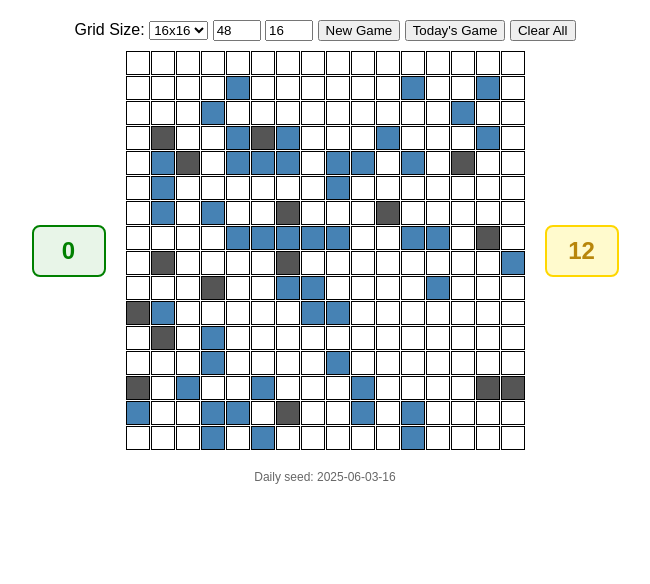
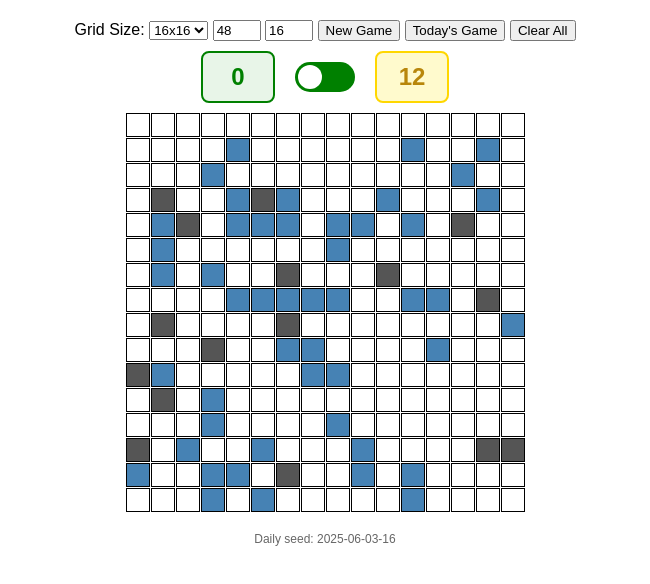
Before and after one commit to seibaby/blockgame, a plain HTML site: page index.html in a window 1280 px wide. Shown: the whole page, without its empty margins (315-965 px from the left). Drawn offline with Linux system fonts and the light colour scheme.

Commit message:
Add files via upload

```diff
--- a/index.html
+++ b/index.html
@@ -3,7 +3,7 @@
 <head>
   <meta charset="UTF-8" />
   <meta name="viewport" content="width=device-width, initial-scale=1.0"/>
-  <title>Clump Marker Game</title>
+  <title>Block Game</title>
   <style>
     body {
       font-family: sans-serif;
@@ -15,9 +15,42 @@
     #controls {
       margin-bottom: 10px;
     }
+    #marker-toggle {
+      display: flex;
+      align-items: center;
+      justify-content: center;
+      gap: 20px;
+      margin-bottom: 10px;
+    }
+    .toggle-switch {
+      position: relative;
+      width: 60px;
+      height: 30px;
+      background-color: green;
+      border-radius: 15px;
+      cursor: pointer;
+      transition: background-color 0.3s ease;
+    }
+    .toggle-switch.yellow {
+      background-color: gold;
+    }
+    .toggle-slider {
+      position: absolute;
+      top: 3px;
+      left: 3px;
+      width: 24px;
+      height: 24px;
+      background-color: white;
+      border-radius: 50%;
+      transition: transform 0.3s ease;
+    }
+    .toggle-switch.yellow .toggle-slider {
+      transform: translateX(30px);
+    }
     #game-container {
       display: flex;
       align-items: center;
+      justify-content: center;
       gap: 20px;
     }
     .counter {
@@ -143,14 +176,20 @@
     <button onclick="clearMarkers()">Clear All</button>
   </div>
 
-  <div id="game-container">
+  <div id="marker-toggle">
     <div class="counter green-counter">
       <div class="counter-value" id="green-count">0</div>
     </div>
-    <div id="grid"></div>
+    <div class="toggle-switch" id="color-toggle" onclick="toggleMarkerColor()">
+      <div class="toggle-slider"></div>
+    </div>
     <div class="counter yellow-counter" id="yellow-counter">
       <div class="counter-value" id="yellow-count">12</div>
     </div>
+  </div>
+
+  <div id="game-container">
+    <div id="grid"></div>
   </div>
 
   <div id="result"></div>
@@ -177,6 +216,8 @@
     let greenCount = 0;
     let yellowCount = 0;
     const maxYellowMarkers = 12;
+    let currentMarkerColor = 'green'; // Track current marker color
+    const colorToggle = document.getElementById('color-toggle');
 
     // Simple seeded RNG using a Linear Congruential Generator
     class SeededRNG {
@@ -233,6 +274,15 @@
       return Math.floor(totalCells / 16);
     }
 
+    function toggleMarkerColor() {
+      currentMarkerColor = currentMarkerColor === 'green' ? 'yellow' : 'green';
+      if (currentMarkerColor === 'yellow') {
+        colorToggle.classList.add('yellow');
+      } else {
+        colorToggle.classList.remove('yellow');
+      }
+    }
+
     function updateCounters() {
       greenCount = markerState.filter(state => state === 'green').length;
       yellowCount = markerState.filter(state => state === 'yellow').length;
@@ -256,12 +306,129 @@
       createTodaysGrid();
     }
 
+    function getConnectedComponentSize(cellSet, startCell) {
+      const visited = new Set();
+      const queue = [startCell];
+      visited.add(startCell);
+
+      while (queue.length > 0) {
+        const current = queue.shift();
+
+        for (let neighbor of neighbors(current)) {
+          if (!visited.has(neighbor) && cellSet.has(neighbor)) {
+            visited.add(neighbor);
+            queue.push(neighbor);
+          }
+        }
+      }
+
+      return visited.size;
+    }
+
+    function wouldCreateLargeComponent(cellSet, newCell, maxSize = 12) {
+      // Create a temporary set with the new cell added
+      const tempCells = new Set([...cellSet, newCell]);
+
+      // Check if the new cell would be part of a component larger than maxSize
+      return getConnectedComponentSize(tempCells, newCell) > maxSize;
+    }
+
     function placeRandomCells(count, excludeSet) {
       const result = new Set();
-      while (result.size < count) {
-        const i = Math.floor(rng.next() * totalCells);
-        if (!excludeSet.has(i)) result.add(i);
+      const maxAttempts = count * 50; // Prevent infinite loops
+      let attempts = 0;
+
+      while (result.size < count && attempts < maxAttempts) {
+        const candidate = Math.floor(rng.next() * totalCells);
+        attempts++;
+
+        // Skip if cell is excluded or already selected
+        if (excludeSet.has(candidate) || result.has(candidate)) {
+          continue;
         }
+
+        // Check if adding this cell would create a component larger than 12
+        if (!wouldCreateLargeComponent(result, candidate, 12)) {
+          result.add(candidate);
+        }
+      }
+
+      return result;
+    }
+
+    function wouldCreateEnclosedSpace(blockerSet, newBlocker) {
+      // Create a temporary set with the new blocker added
+      const tempBlockers = new Set([...blockerSet, newBlocker]);
+
+      // Find all non-blocker cells
+      const nonBlockerCells = [];
+      for (let i = 0; i < totalCells; i++) {
+        if (!tempBlockers.has(i)) {
+          nonBlockerCells.push(i);
+        }
+      }
+
+      // Use flood fill to find connected components of non-blocker cells
+      const visited = new Set();
+      let componentCount = 0;
+
+      for (let cell of nonBlockerCells) {
+        if (!visited.has(cell)) {
+          // Start a new flood fill from this cell
+          const queue = [cell];
+          visited.add(cell);
+          let canReachBorder = false;
+
+          while (queue.length > 0) {
+            const current = queue.shift();
+            const [x, y] = xy(current);
+
+            // Check if this cell is on the border
+            if (x === 0 || x === gridSize - 1 || y === 0 || y === gridSize - 1) {
+              canReachBorder = true;
+            }
+
+            // Add unvisited neighbors to the queue
+            for (let neighbor of neighbors(current)) {
+              if (!visited.has(neighbor) && !tempBlockers.has(neighbor)) {
+                visited.add(neighbor);
+                queue.push(neighbor);
+              }
+            }
+          }
+
+          componentCount++;
+
+          // If we found a component that can't reach the border, it's enclosed
+          if (!canReachBorder) {
+            return true;
+          }
+        }
+      }
+
+      return false;
+    }
+
+    function placeBlockersWithoutEnclosing(count, excludeSet) {
+      const result = new Set();
+      const maxAttempts = count * 50; // Prevent infinite loops
+      let attempts = 0;
+
+      while (result.size < count && attempts < maxAttempts) {
+        const candidate = Math.floor(rng.next() * totalCells);
+        attempts++;
+
+        // Skip if cell is excluded or already a blocker
+        if (excludeSet.has(candidate) || result.has(candidate)) {
+          continue;
+        }
+
+        // Check if adding this blocker would create an enclosed space
+        if (!wouldCreateEnclosedSpace(result, candidate)) {
+          result.add(candidate);
+        }
+      }
+
       return result;
     }
 
@@ -283,7 +450,7 @@
       cells = [];
       markerState = Array(totalCells).fill(null);
       coloredCells = placeRandomCells(parseInt(coloredCountInput.value, 10), new Set());
-      blockerCells = placeRandomCells(parseInt(blockerCountInput.value, 10), coloredCells);
+      blockerCells = placeBlockersWithoutEnclosing(parseInt(blockerCountInput.value, 10), coloredCells);
 
       for (let i = 0; i < totalCells; i++) {
         const cell = document.createElement('div');
@@ -298,30 +465,16 @@
         cell.addEventListener('click', e => {
           e.preventDefault();
           if (blockerCells.has(i)) return;
-          if (markerState[i] === 'green') {
-            markerState[i] = null;
-            cell.classList.remove('green');
-          } else {
-            markerState[i] = 'green';
-            cell.classList.remove('yellow');
-            cell.classList.add('green');
-          }
-          updateCounters();
-          updateGameState();
-        });
 
-        cell.addEventListener('contextmenu', e => {
-          e.preventDefault();
-          if (blockerCells.has(i)) return;
-
-          // Check if we're trying to place a yellow marker when at limit
+          if (currentMarkerColor === 'yellow') {
+            // Handle yellow marker placement
             if (markerState[i] !== 'yellow' && yellowCount >= maxYellowMarkers) {
               // Show denied animation
               cell.classList.add('denied-yellow');
               setTimeout(() => {
                 cell.classList.remove('denied-yellow');
               }, 500);
-            return; // Prevent placing yellow marker if limit reached
+              return;
             }
 
             if (markerState[i] === 'yellow') {
@@ -332,6 +485,18 @@
               cell.classList.remove('green');
               cell.classList.add('yellow');
             }
+          } else {
+            // Handle green marker placement
+            if (markerState[i] === 'green') {
+              markerState[i] = null;
+              cell.classList.remove('green');
+            } else {
+              markerState[i] = 'green';
+              cell.classList.remove('yellow');
+              cell.classList.add('green');
+            }
+          }
+
           updateCounters();
           updateGameState();
         });
```
Lines whose indentation alone changed are shown as unchanged.
